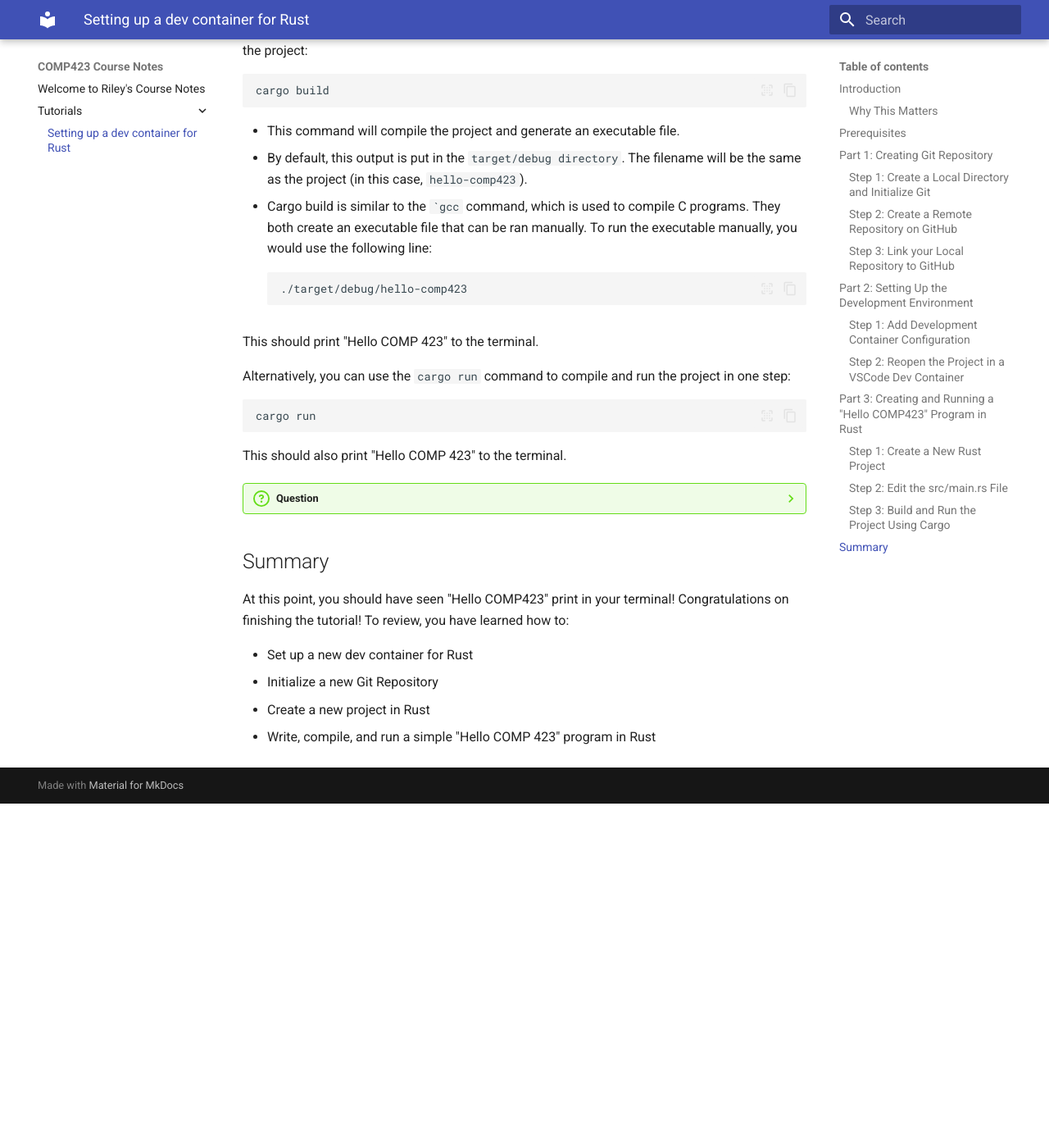
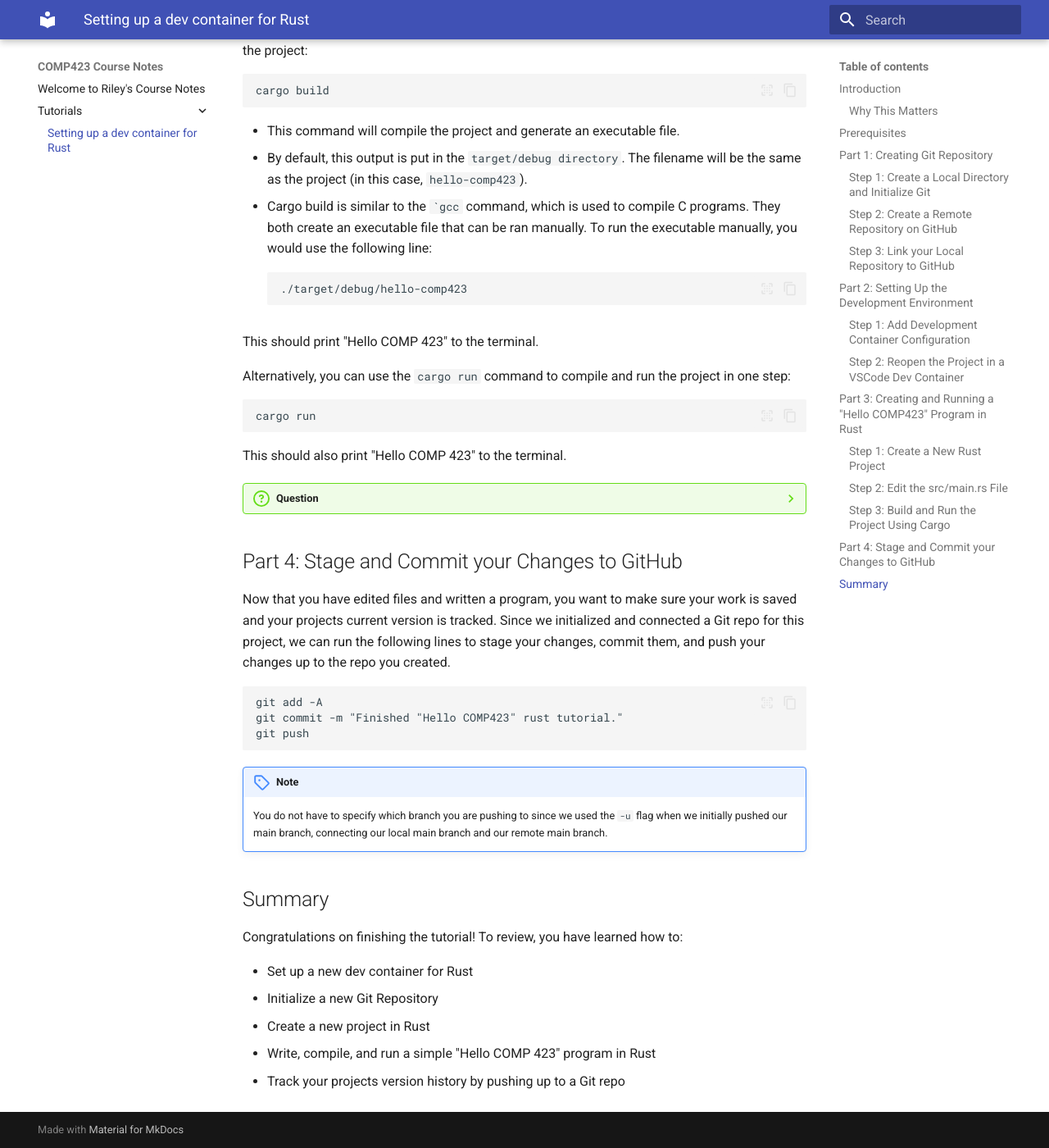
Before and after one commit to rileyac/comp423-course-notes, an MkDocs documentation site: the page built from docs/tutorials/rust-setup.md, in a window 1280 px wide and 1400 px high, scrolled down 4683 px. Shown: the whole window at 82% size. Built offline with MkDocs 1.6.1 and Material for MkDocs 9.7.7, drawn with Linux system fonts in a browser that asks for light colours; before the commit the page ends 5663 px from its top, so only the background shows below that.

Commit message:
All done!

````diff
--- a/docs/tutorials/rust-setup.md
+++ b/docs/tutorials/rust-setup.md
@@ -179,10 +179,22 @@ This should also print "Hello COMP 423" to the terminal.
     * ```cargo build```: Only compiles the project and outputs the executable, but does not run it.
     * ```cargo run```: Compiles (if necessary) and then runs the project in one command.
 
+## Part 4: Stage and Commit your Changes to GitHub
+Now that you have edited files and written a program, you want to make sure your work is saved and your projects current version is tracked. Since we initialized and connected a Git repo for this project, we can run the following lines to stage your changes, commit them, and push your changes up to the repo you created.
+```
+git add -A
+git commit -m "Finished "Hello COMP423" rust tutorial."
+git push
+```
+
+!!! note
+    You do not have to specify which branch you are pushing to since we used the ```-u``` flag when we initially pushed our main branch, connecting our local main branch and our remote main branch.
+
 ## Summary
-At this point, you should have seen "Hello COMP423" print in your terminal! Congratulations on finishing the tutorial! To review, you have learned how to:
+Congratulations on finishing the tutorial! To review, you have learned how to:
 
 * Set up a new dev container for Rust
 * Initialize a new Git Repository
 * Create a new project in Rust
 * Write, compile, and run a simple "Hello COMP 423" program in Rust
+* Track your projects version history by pushing up to a Git repo
````
